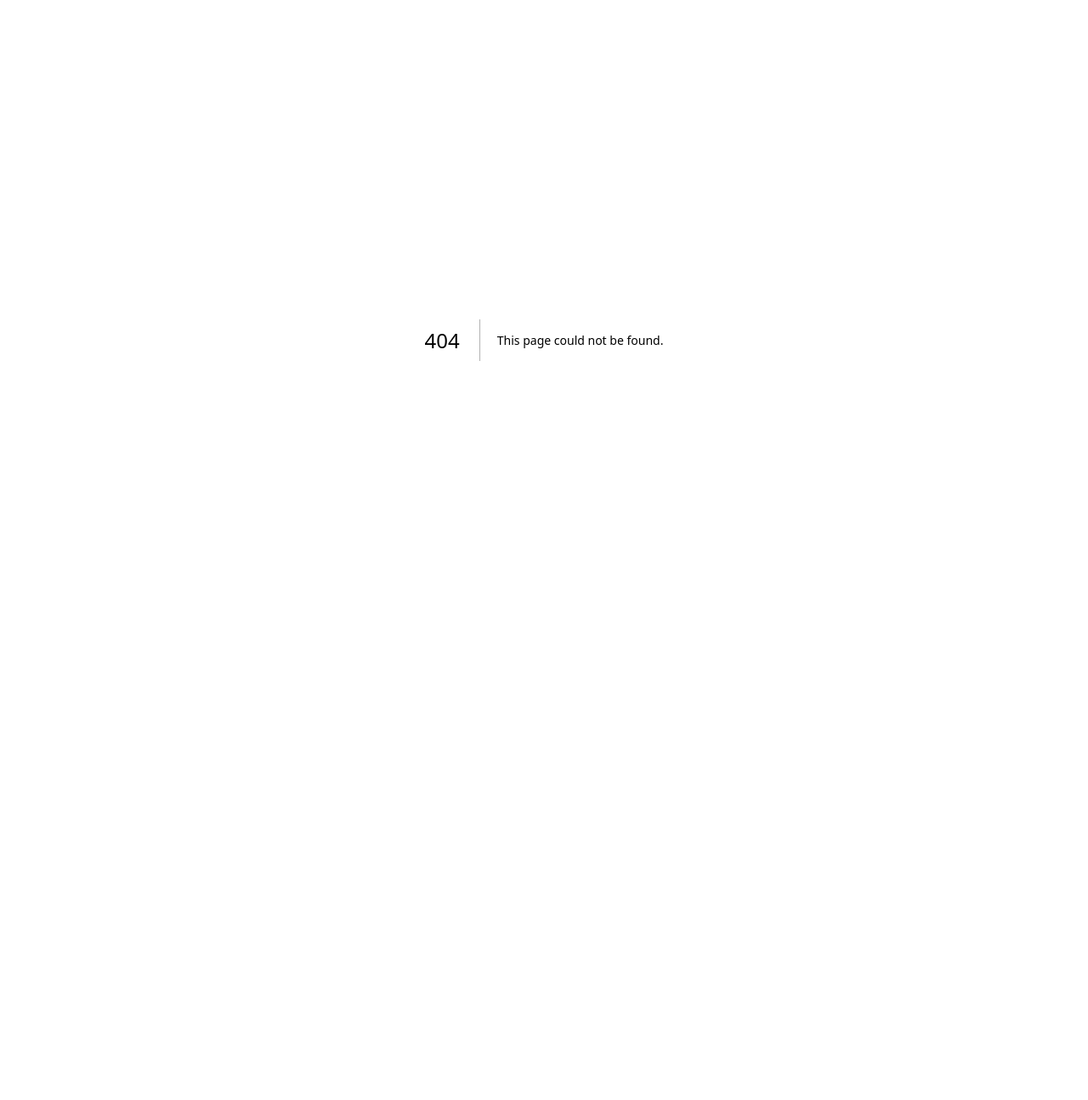
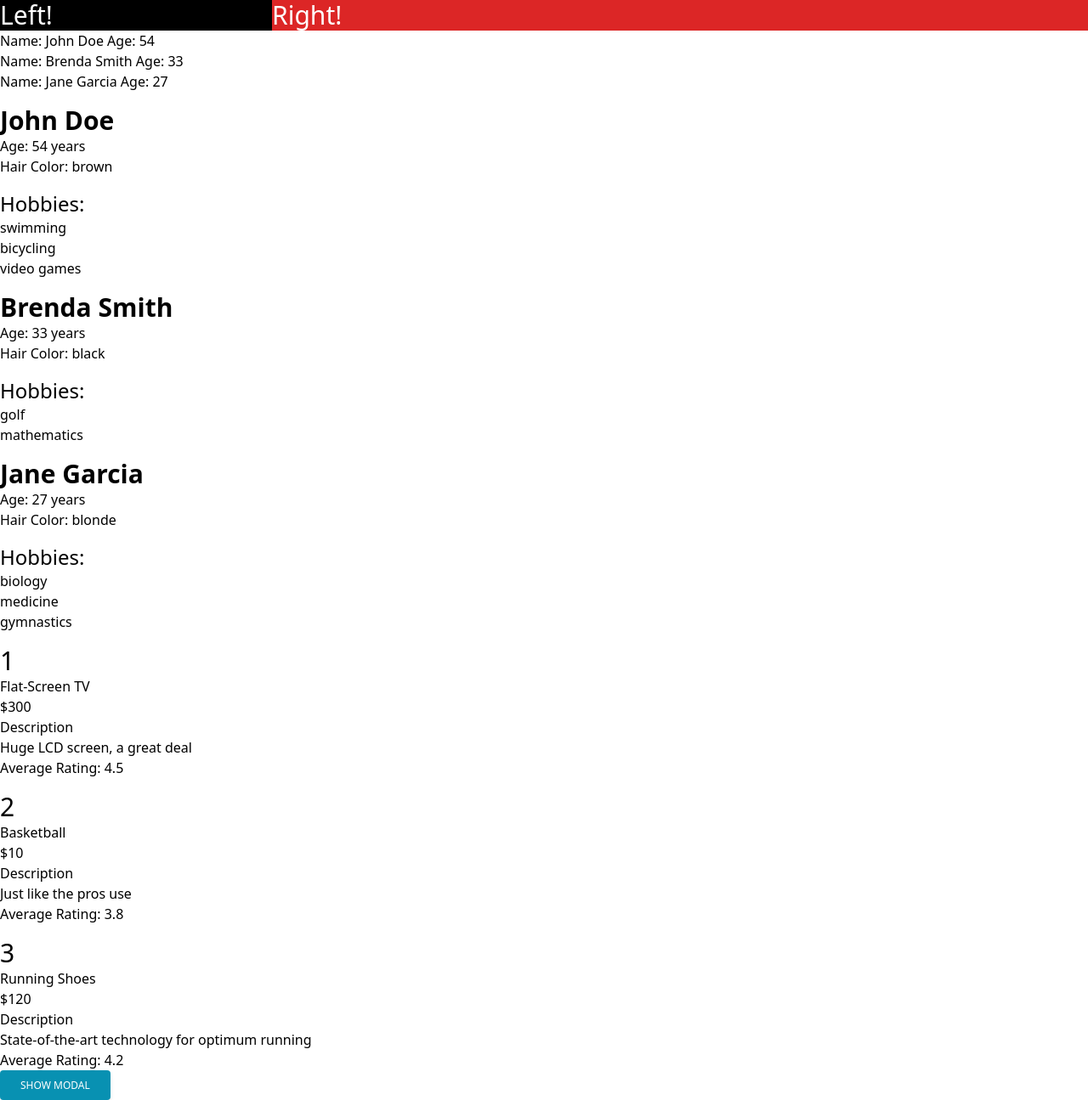
Before and after one commit to r-bytes/react-design-patterns, a Next.js app: page /index_layoutComponents in a window 1280 px wide. Before the commit this address had no page. Shown: the whole page at 85% size. Before the commit the page ends 800 px from the top, so only its background shows below. Built offline with nearby package versions, Linux system fonts and the light colour scheme.

Commit message:
feat: commit all

```diff
--- /dev/null
+++ b/components/Modal.jsx
@@ -0,0 +1,28 @@
+import { useState } from "react"
+
+const Modal = ({ children }) => {
+    const [shouldShow, setShouldShow] = useState(false)
+
+    return (
+        <>
+            <button
+                type="button"
+                className="mx-auto justify-end px-6 py-2.5 bg-cyan-600 text-white font-medium text-xs leading-tight uppercase rounded shadow-md hover:bg-cyan-700 hover:shadow-lg focus:bg-cyan-700 focus:shadow-lg focus:outline-none focus:ring-0 active:bg-cyan-800 active:shadow-lg transition duration-150 ease-in-out"
+                onClick={() => setShouldShow(true)}> Show Modal </button>
+            {shouldShow && (
+                // modal background
+                <div className="fixed z-10 left-0 top-0 w-full h-full overflow-auto bg-[rgba(0,0,0,0.5)]" onClick={() => setShouldShow(false)}>
+                    {/* modal body */}
+                    <div className="bg-white m-10 p-5 w-1/2" onClick={e => e.stopPropagation()}>
+                        <button
+                            type="button"
+                            className="px-6 py-2.5 bg-cyan-600 text-white font-medium text-xs leading-tight uppercase rounded shadow-md hover:bg-cyan-700 hover:shadow-lg focus:bg-cyan-700 focus:shadow-lg focus:outline-none focus:ring-0 active:bg-cyan-800 active:shadow-lg transition duration-150 ease-in-out"
+                            onClick={() => setShouldShow(false)}> Hide Modal </button>
+                        {children}
+                    </div>
+                </div>
+            )}
+        </>
+    )
+}
+export default Modal
--- a/components/NumberedList.jsx
+++ b/components/NumberedList.jsx
@@ -8,7 +8,7 @@ const NumberedList = ({
     return (
         items.map((item, i) => (
             <React.Fragment key={i}>
-                <h3 className="text-3xl"> {i + 1} </h3>
+                <h3 className="text-3xl mt-4"> {i + 1} </h3>
                 <ItemComponent {...{[itemResourceName]: item}} />
             </React.Fragment>
         ))
--- /dev/null
+++ b/components/ProductInfo.jsx
@@ -0,0 +1,14 @@
+const ProductInfo = ({ product }) => {
+    const { name, price, description, rating } = product
+
+    return (
+        <>
+            <h3> {name} </h3>
+            <p> {price} </p>
+            <h3> Description: </h3>
+            <p> {description} </p>
+            <p> Average Rating: {rating} </p>
+        </>
+    )
+}
+export default ProductInfo
--- /dev/null
+++ b/components/SplitScreen.jsx
@@ -0,0 +1,22 @@
+const SplitScreen = ({
+    // left: Left,
+    // right: Right,
+    children,
+    leftWeight = 1,
+    rightWeight = 1
+}) => {
+    const [left, right] = children
+    return (
+        <div className="flex">
+            <div style={{ flex: leftWeight }}>
+                {/* <Left /> */}
+                {left}
+            </div>
+            <div style={{ flex: rightWeight }}>
+                {/* <Right /> */}
+                {right}
+            </div>
+        </div>
+    )
+}
+export default SplitScreen
--- /dev/null
+++ b/components/UserInfo.jsx
@@ -0,0 +1,19 @@
+const UserInfo = ({ user }) => {
+    const { name, age, hairColor, hobbies } = person;
+
+    return (
+        <>
+            <h3 className="mt-4 text-3xl font-bold"> {name} </h3>
+
+            <p> Age: {age} years </p>
+            <p> Hair Color: {hairColor} </p>
+
+            <h3 className="mt-4 text-2xl"> Hobbies: </h3>
+            <ul>
+                {hobbies.map(hobby => <li key={hobby}> {hobby} </li>)}
+            </ul>
+        </>
+    )
+}
+
+export default UserInfo
--- a/components/index.js
+++ b/components/index.js
@@ -1,5 +1,7 @@
+export { default as SplitScreen } from "./SplitScreen.jsx"
 export { default as RegularList } from "./RegularList.jsx"
 export { default as NumberedList } from "./NumberedList.jsx"
+export { default as Modal } from "./Modal.jsx"
 export { default as LargePersonListItem } from "./people/LargePersonListItem.jsx"
 export { default as SmallPersonListItem } from "./people/SmallPersonListItem.jsx"
 export { default as LargeProductListItem } from "./products/LargeProductListItem.jsx"
--- a/package.json
+++ b/package.json
@@ -1,11 +1,15 @@
 {
   "private": true,
+  "version": "0.1.0",
+  "proxy": "http://localhost:8080/",
   "scripts": {
     "dev": "next dev",
     "build": "next build",
     "start": "next start"
   },
   "dependencies": {
+    "axios": "^1.3.3",
+    "express": "^4.18.2",
     "next": "latest",
     "react": "18.2.0",
     "react-dom": "18.2.0"
--- a/pages/index.tsx
+++ b/pages/index.tsx
@@ -1,61 +1,9 @@
 import type { NextPage } from 'next'
-import { LargePersonListItem, LargeProductListItem, NumberedList, RegularList, SmallPersonListItem } from "@components/index"
+import { LargePersonListItem, LargeProductListItem, Modal, NumberedList, RegularList, SmallPersonListItem, SplitScreen } from "@components/index"
 
 const Home: NextPage = () => {
-    const people = [{
-        name: 'John Doe',
-        age: 54,
-        hairColor: 'brown',
-        hobbies: ['swimming', 'bicycling', 'video games'],
-    }, {
-        name: 'Brenda Smith',
-        age: 33,
-        hairColor: 'black',
-        hobbies: ['golf', 'mathematics'],
-    }, {
-        name: 'Jane Garcia',
-        age: 27,
-        hairColor: 'blonde',
-        hobbies: ['biology', 'medicine', 'gymnastics'],
-    }];
-
-    const products = [{
-        name: 'Flat-Screen TV',
-        price: '$300',
-        description: 'Huge LCD screen, a great deal',
-        rating: 4.5,
-    }, {
-        name: 'Basketball',
-        price: '$10',
-        description: 'Just like the pros use',
-        rating: 3.8,
-    }, {
-        name: 'Running Shoes',
-        price: '$120',
-        description: 'State-of-the-art technology for optimum running',
-        rating: 4.2,
-    }];
-
     return (
-        <>
-            <RegularList
-                items={people}
-                itemResourceName={"person"}
-                itemComponent={SmallPersonListItem}
-                />
-
-            <RegularList
-                items={people}
-                itemResourceName={"person"}
-                itemComponent={LargePersonListItem}
-            />
-
-            <NumberedList
-                items={products}
-                itemResourceName={"product"}
-                itemComponent={LargeProductListItem}
-            />
-        </>
+      <h1> hi </h1>
     )
 }
 
--- /dev/null
+++ b/pages/index_layoutComponents.tsx
@@ -0,0 +1,84 @@
+import type { NextPage } from 'next'
+import { LargePersonListItem, LargeProductListItem, Modal, NumberedList, RegularList, SmallPersonListItem, SplitScreen } from "@components/index"
+
+const Home: NextPage = () => {
+    const people = [{
+        name: 'John Doe',
+        age: 54,
+        hairColor: 'brown',
+        hobbies: ['swimming', 'bicycling', 'video games'],
+    }, {
+        name: 'Brenda Smith',
+        age: 33,
+        hairColor: 'black',
+        hobbies: ['golf', 'mathematics'],
+    }, {
+        name: 'Jane Garcia',
+        age: 27,
+        hairColor: 'blonde',
+        hobbies: ['biology', 'medicine', 'gymnastics'],
+    }];
+
+    const products = [{
+        name: 'Flat-Screen TV',
+        price: '$300',
+        description: 'Huge LCD screen, a great deal',
+        rating: 4.5,
+    }, {
+        name: 'Basketball',
+        price: '$10',
+        description: 'Just like the pros use',
+        rating: 3.8,
+    }, {
+        name: 'Running Shoes',
+        price: '$120',
+        description: 'State-of-the-art technology for optimum running',
+        rating: 4.2,
+    }];
+
+    // components
+    const LeftHandComponent = () => {
+        return <h1 className="bg-black text-white text-3xl"> Left! </h1>
+    }
+
+    const RightHandComponent = () => {
+        return <h1 className="bg-red-600 text-white text-3xl"> Right! </h1>
+    }
+
+    return (
+        <>
+            <SplitScreen
+                // left={LeftHandComponent}
+                leftWeight={1}
+                // right={RightHandComponent}
+                rightWeight={3}
+            >
+                <LeftHandComponent />
+                <RightHandComponent />
+            </SplitScreen>
+
+            <RegularList
+                items={people}
+                itemResourceName={"person"}
+                itemComponent={SmallPersonListItem}
+            />
+
+            <RegularList
+                items={people}
+                itemResourceName={"person"}
+                itemComponent={LargePersonListItem}
+            />
+
+            <NumberedList
+                items={products}
+                itemResourceName={"product"}
+                itemComponent={LargeProductListItem}
+            />
+            <Modal>
+                <LargeProductListItem product={products[0]} />
+            </Modal>
+        </>
+    )
+}
+
+export default Home
```
Also changed, not shown: server.js (added, +83 -0 lines), components/README.md (added), 1 other file (tests, documents, lock files or other folders).
